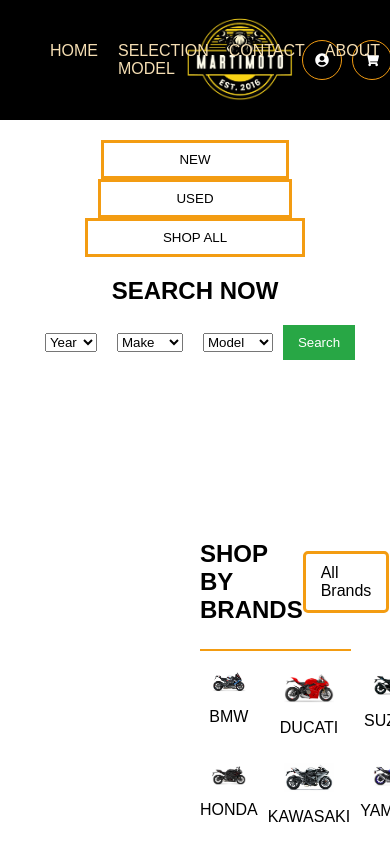
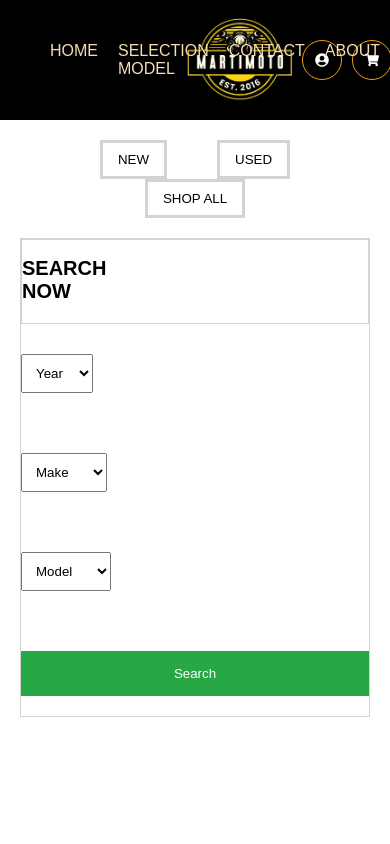
Before and after one commit to dsimplichev/martimoto, a React (Create React App) app: page /partssearch in a window 390 px wide. Shown: the top 844 px of the page. Built offline with nearby package versions, Linux system fonts and the light colour scheme.

Commit message:
doing styling on search parts

```diff
--- a/src/pages/partsSearch/PartsSearch.css
+++ b/src/pages/partsSearch/PartsSearch.css
@@ -1,11 +1,13 @@
 .parts-search-container {
-    padding: 20px;
+    padding: 100px 400px 30px 400px;
     text-align: center;
 }
 
 .search-title {
     font-size: 24px;
     margin-bottom: 20px;
+    text-align: left;
+    padding-right: 75%;
 }
 
 .filter-buttons {
@@ -14,36 +16,92 @@
 
 .filter-button {
     padding: 9px 75px;
-    margin: 0 5px;
+    margin: 0 25px;
     border: none;
     background-color: white;
     color: black;
     cursor: pointer;
-    border: solid #f39c12;
-
+    border: solid lightgray;
 }
-
-
 
 .search-form {
     display: flex;
     justify-content: center;
     align-items: center;
     margin: 20px 0;
+    gap: 30px;
+
 }
 
 .form-group {
-    margin: 0 10px;
+    margin: 10px 0;
+    margin-bottom: 20px;
+
 }
 
+
 .search-button {
-    padding: 10px 15px;
+    padding:  15px;
     border: none;
     background-color: #28a745;
     color: white;
     cursor: pointer;
+
 }
 
 .search-button:hover {
     background-color: #218838;
 }
+
+.search-now {
+    border: solid lightgray;
+    border-width: 1px;
+    text-align: left;
+}
+
+#year {
+    padding: 10px;
+
+}
+
+#make {
+    padding: 10px;
+}
+
+#model {
+    padding: 10px;
+}
+
+.search-title-container {
+    border: solid lightgray;
+    border-width: 1px;
+}
+
+
+
+@media (max-width: 768px) {
+    .parts-search-container {
+        padding: 20px;
+    }
+
+    .filter-button {
+        padding: 9px 15px;
+    }
+
+    .search-title {
+        font-size: 20px;
+    }
+
+    .search-form {
+        flex-direction: column;
+    }
+
+    .form-group {
+        width: 100%;
+    }
+
+    .search-button {
+        width: 100%;
+        margin-top: 10px;
+    }
+}
--- a/src/pages/partsSearch/PartsSearch.jsx
+++ b/src/pages/partsSearch/PartsSearch.jsx
@@ -14,12 +14,14 @@
         </div>
 
         <div className="search-now">
+        <div className="search-title-container">
         <h2 className="search-title">SEARCH NOW</h2>
+        </div>
         <form className="search-form">
             <div className="form-group">
 
                 <select id="year" name="year">
-                    <option value="">Year</option>
+                    <option  value="">Year</option>
                     <option value="2024">2024</option>
                     <option value="2023">2023</option>
 
```
